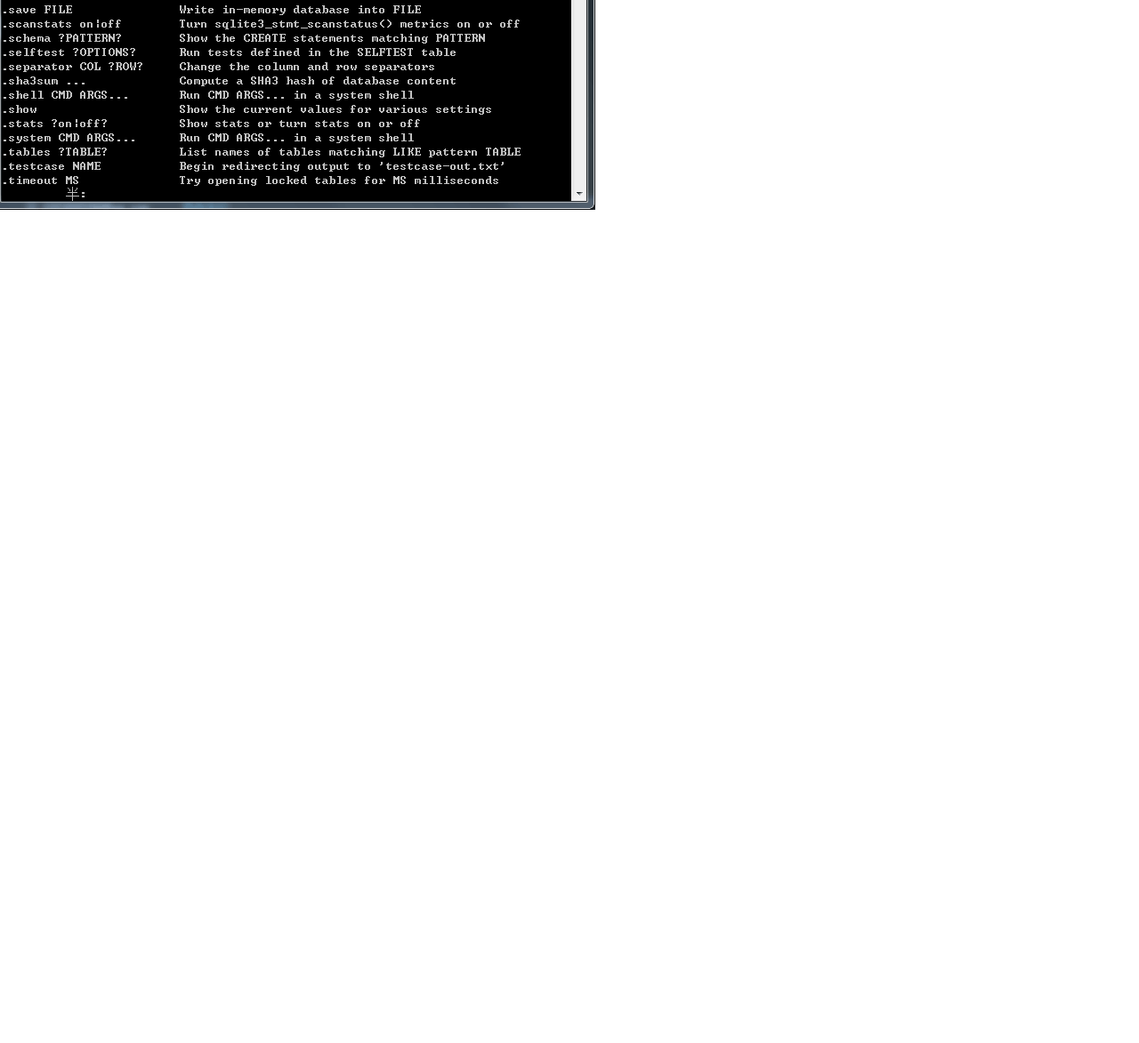
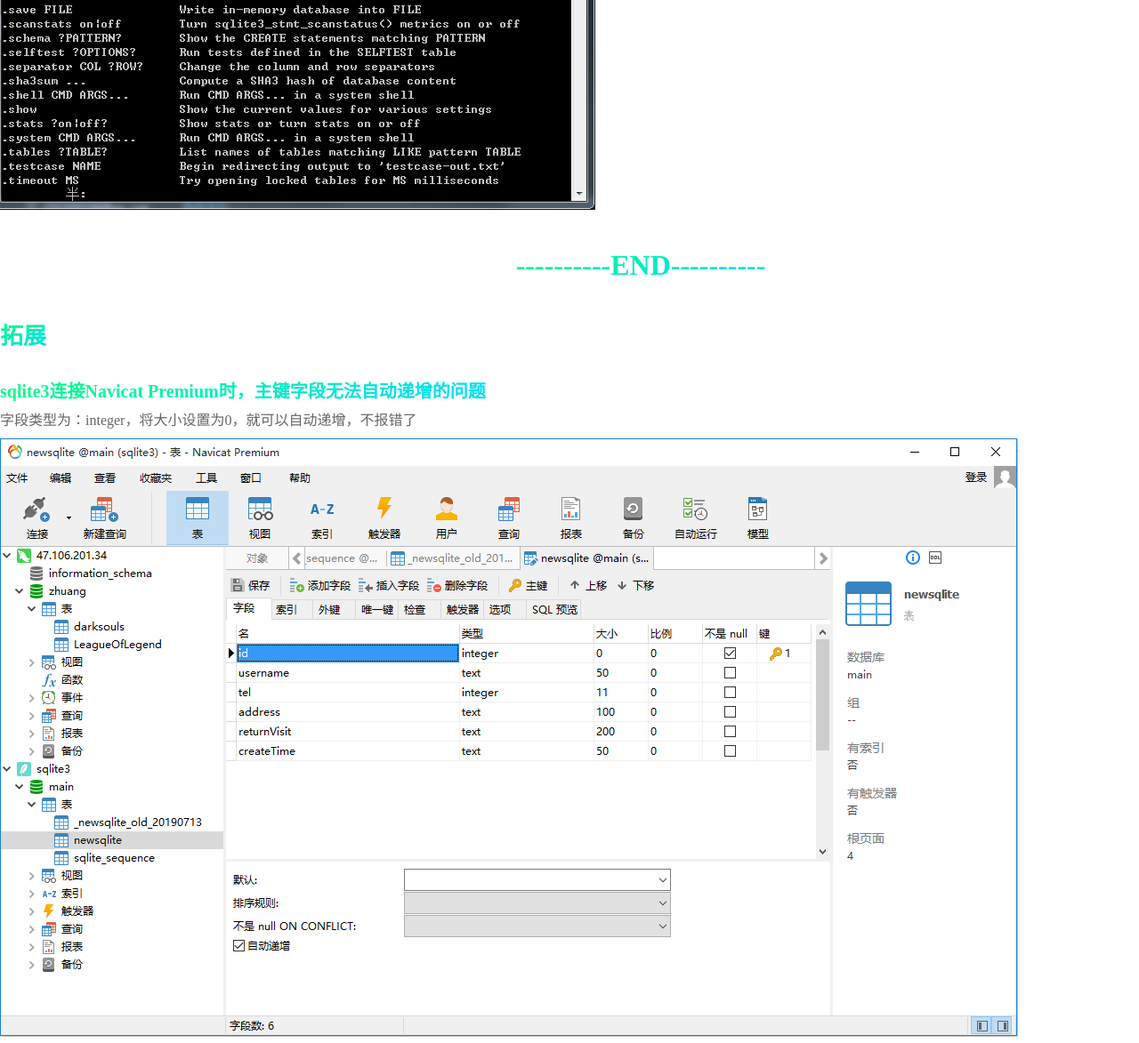
Before and after one commit to Rengar0/sqlite-Tutorial, a plain HTML site: page index.html in a window 1280 px wide. Shown: the part 7723-8896 px from the top of the page at 89% size. Before the commit the page ends 8023 px from the top, so only its background shows below. Drawn offline with Linux system fonts and the light colour scheme.

Commit message:
2019.07.13

```diff
--- a/css/sqlite.css
+++ b/css/sqlite.css
@@ -113,7 +113,8 @@
 	background: linear-gradient(160deg,#00ff7e,#00dcff);
 	-webkit-background-clip: text;
 	background-clip: text;
-	-webkit-text-fill-color: transparent;
+    /*如果这里加了-webkit-text-fill-color，那么就无法更改选中渐变文本的字体颜色和背景颜色*/
+	/*-webkit-text-fill-color: transparent;*/
 	color: transparent;
 }
 .themebgColor{
@@ -140,6 +141,12 @@
 .section h2{
 	padding-bottom: 10px;
 }
+.section h3{
+    font-size: 26px;
+}
+.section h4{
+    font-size: 20px;
+}
 .section a{
 	color: #41c500;
 	display: inline-block;
@@ -157,6 +164,10 @@
 .g{
 	color: #41c500;
 }
+.end{
+    padding: 10px 0 40px 0;
+    text-align: center;
+}
 @media only screen and (max-width: 1250px) {
 	.w1440{
 		width: 1250px;
--- a/index.html
+++ b/index.html
@@ -52,6 +52,18 @@
 				<div class="imgshow"><img src="images/sqlite3-cmd-02.png" alt=""></div>
 				<div class="imgshow"><img src="images/sqlite3-cmd.png" alt=""></div>
 			</div>
+            <div class="end">
+                <h1><span class="themeColor">----------END----------</span></h1>
+            </div>
+            <div class="section">
+                <h3><span class="themeColor">拓展</span></h3>
+                <p></p>
+            </div>
+            <div class="section">
+                <h4><span class="themeColor">sqlite3连接Navicat Premium时，主键字段无法自动递增的问题</span></h4>
+                <p>字段类型为：integer，将大小设置为0，就可以自动递增，不报错了</p>
+                <div class="imgshow"><img src="images/sqlite3-autoincrement.png" alt=""></div>
+            </div>
 		</div>
 	</body>
 </html>
```
Also changed, not shown: images/sqlite3-autoincrement.png (added).
